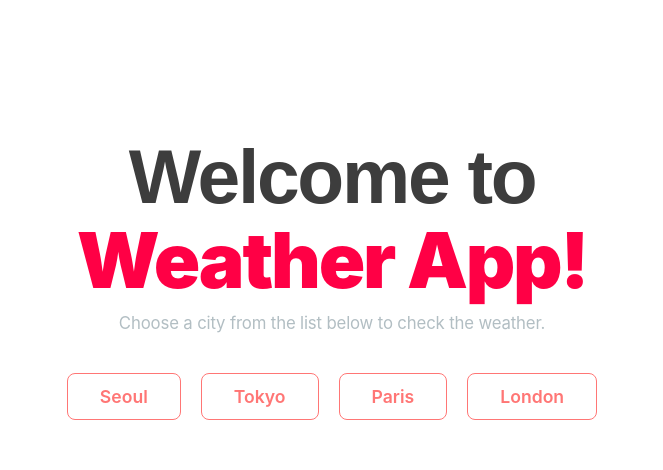
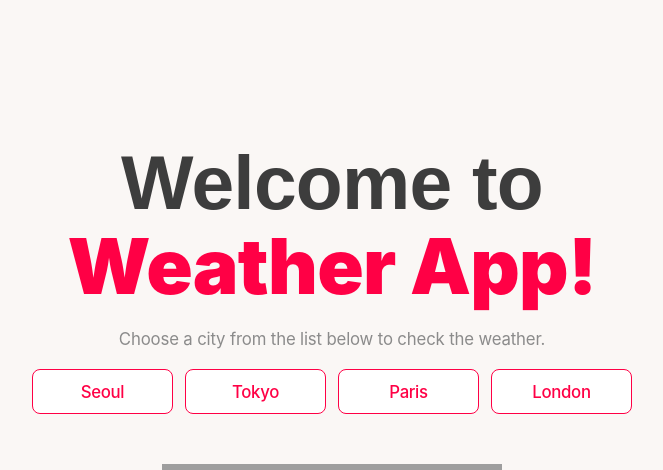
Before and after one commit to haramj/Buzz-Beyond, a Next.js app: page / in a window 1280 px wide. Shown: the top 470 px of the page, without its empty margins (308-971 px from the left). Built offline with nearby package versions, Linux system fonts and the light colour scheme; grey boxes are pictures that could not be loaded; a web font is replaced by a local one.

Commit message:
refactory: fix detail

```diff
--- a/pages/index.js
+++ b/pages/index.js
@@ -1,13 +1,15 @@
 // pages/index.js
 import Link from 'next/link';
-import { useRouter } from 'next/router'; // 추가
+import { useRouter } from 'next/router';
+import { useState } from 'react'; // 추가
 import Layout from '../components/Layout';
 import styles from '../styles/Home.module.css';
 
 const CITIES = ['Seoul', 'Tokyo', 'Paris', 'London'];
 
 export default function Home() {
-  const router = useRouter(); // 라우터 객체 사용
+  const router = useRouter();
+  const [clickedCity, setClickedCity] = useState(null); // 클릭된 도시 상태 관리
 
   return (
     <Layout>
@@ -23,12 +25,15 @@ export default function Home() {
 
         <div className={styles.buttonGrid}>
           {CITIES.map((city) => {
-            // 현재 주소가 해당 도시인지 확인 (Select 상태 결정)
-            const isSelected = router.asPath === `/${city}`;
+            // 클릭되었거나 현재 라우트가 해당 도시인 경우 Selected 처리
+            const isSelected = clickedCity === city || router.asPath === `/${city}`;
 
             return (
               <Link key={city} href={`/${city}`} legacyBehavior>
-                <a className={`${styles.cityButton} ${isSelected ? styles.selected : ''}`}>
+                <a
+                  className={`${styles.cityButton} ${isSelected ? styles.selected : ''}`}
+                  onClick={() => setClickedCity(city)} // 클릭 시 상태 변경
+                >
                   {city}
                 </a>
               </Link>
--- a/styles/Home.module.css
+++ b/styles/Home.module.css
@@ -3,10 +3,10 @@
   flex-direction: column;
   align-items: center;
   justify-content: center;
-  min-height: 100vh; /* 80vh보다 100vh가 피그마처럼 중앙 배치가 잘 됩니다 */
+  min-height: 100vh;
   text-align: center;
   padding: 40px 20px;
-  background-color: #ffffff;
+  background-color: #FAF7F5 !important; /* 따뜻한 미색 배경 적용 */
 }
 
 /* --- 타이틀 및 강조색 --- */
@@ -16,7 +16,7 @@
   font-weight: 900; /* 가장 두꺼운 웨이트 적용 */
   margin-bottom: 10px;
   color: #3D3D3D !important;
-  letter-spacing: -0.03em; /* 자간을 줄여야 세련되어 보입니다 */
+  letter-spacing: -0.01em; /* 자간을 줄여야 세련되어 보입니다 */
   line-height: 1.1;
 }
 
@@ -27,10 +27,12 @@
 /* --- 버튼 grid (이미지 위에 오도록 z-index 설정) --- */
 .buttonGrid {
   display: flex;
-  gap: 20px; /* 15px에서 20px로 확대 */
-  margin-bottom: 50px; /* 지구본 이미지와의 여백 */
-  z-index: 10;
-  position: relative;
+  gap: 12px;
+  margin-top: 0;
+  margin-bottom: 50px;
+  justify-content: center;
+  width: 100%;
+  max-width: 600px; /* 버튼 4개가 들어갈 적절한 전체 너비 */
 }
 
 /* --- ⭐ 핵심 수정: 지구본 이미지 스타일 ⭐ --- */
@@ -39,7 +41,6 @@
   max-width: 340px; /* 280px에서 340px로 조정하여 존재감 부여 */
   height: auto;
   z-index: 1;
-  opacity: 1; /* 투명도를 높여 선명하게 */
   object-fit: contain;
 }
 
@@ -95,7 +96,7 @@
 .weatherIconBox {
   width: 80px;
   height: 80px;
-  background: #f2e1df; /* 피그마의 연분홍 아이콘 배경색 */
+  background: #FFD2CC; /* 피그마의 연분홍 아이콘 배경색 */
   border-radius: 50%;
   display: flex;
   align-items: center;
@@ -117,11 +118,12 @@
 
 .description {
   font-size: 1.05rem;
-  color: #b2bec3 !important; /* 더 연한 회색으로 변경 */
-  margin-top: 0;
-  margin-bottom: 40px; /* 버튼과의 간격 확보 */
+  color: #8B8B8B !important; /* ⭐ 정확한 중간 회색 적용 */
+  margin-top: 10px;
+  margin-bottom: 20px;
   font-weight: 400;
   letter-spacing: -0.01em;
+  text-align: center;
 }
 
 .cityInfo span {
@@ -232,7 +234,7 @@
 .smallWeatherIcon {
   width: 45px;
   height: 45px;
-  background: #f2e1df;
+  background: #FFD2CC;
   border-radius: 50%;
   font-size: 0.6rem;
   display: flex;
@@ -267,18 +269,35 @@
 }
 
 .cityButton {
-  display: inline-block;
-  padding: 12px 32px; /* 좌우 패딩을 늘려 버튼을 더 길게 */
-  border: 1.5px solid #ff7675; /* 테두리 두께 살짝 보강 */
-  border-radius: 8px; /* 7px에서 8px로 정돈 */
-  color: #ff7675;
+  flex: 1;
+  min-width: 120px;
+  height: 45px;
+  display: flex;
+  align-items: center;
+  justify-content: center;
+
+  border: 1px solid #FF0045;
+  border-radius: 8px;
   background-color: #ffffff;
-  font-weight: 600;
-  font-size: 1.1rem;
-  transition: all 0.25s ease-in-out;
+  color: #FF0045;
+
+  font-weight: 500;
+  font-size: 1.05rem; /* 크기도 아주 살짝 미세 조정 */
+
+  transition: all 0.2s ease;
+  cursor: pointer;
+  text-decoration: none;
+  letter-spacing: -0.02em; /* 자간을 살짝 좁히면 글씨체가 더 예뻐집니다 */
 }
 
+/* Hover 상태: 연한 핑크 (#FFD2CC) */
 .cityButton:hover {
-  background-color: #fff1f1;
-  transform: translateY(-2px); /* 호버 시 살짝 떠오르는 디테일 */
+  background-color: #FFD2CC !important;
+  border: 1px solid #FF0045;
 }
+
+.cityButton.selected {
+  background-color: #FFABA1 !important;
+  border: 1px solid #FF0045;
+  font-weight: 600; /* 선택된 버튼만 살짝 강조하고 싶을 때 */
+}
--- a/styles/Layout.module.css
+++ b/styles/Layout.module.css
@@ -29,7 +29,6 @@
 /* 3. 800px 미만: 크기 고정 및 스크롤 */
 @media (max-width: 799px) {
   .container {
-    width: 800px; /* 더 이상 줄지 않음 */
-    overflow-x: auto;
+    width: 800px; /* 고정값 부여로 스크롤 유도 */
   }
 }
--- a/styles/globals.css
+++ b/styles/globals.css
@@ -7,11 +7,14 @@ html,
 html, body {
   margin: 0;
   padding: 0;
-  background-color: #f8f8f8;
-  /* 텍스트 렌더링 최적화 */
+  background-color: #FAF7F5 !important;
   -webkit-font-smoothing: antialiased;
   -moz-osx-font-smoothing: grayscale;
   text-rendering: optimizeLegibility;
+
+  /* ⭐ 반응형 핵심: 800px 미만일 때 줄어들지 않고 스크롤 생성 */
+  min-width: 800px;
+  overflow-x: auto;
 }
 
 /* 제목 태그들이 시스템 폰트로 돌아가지 않도록 명시 */
```
